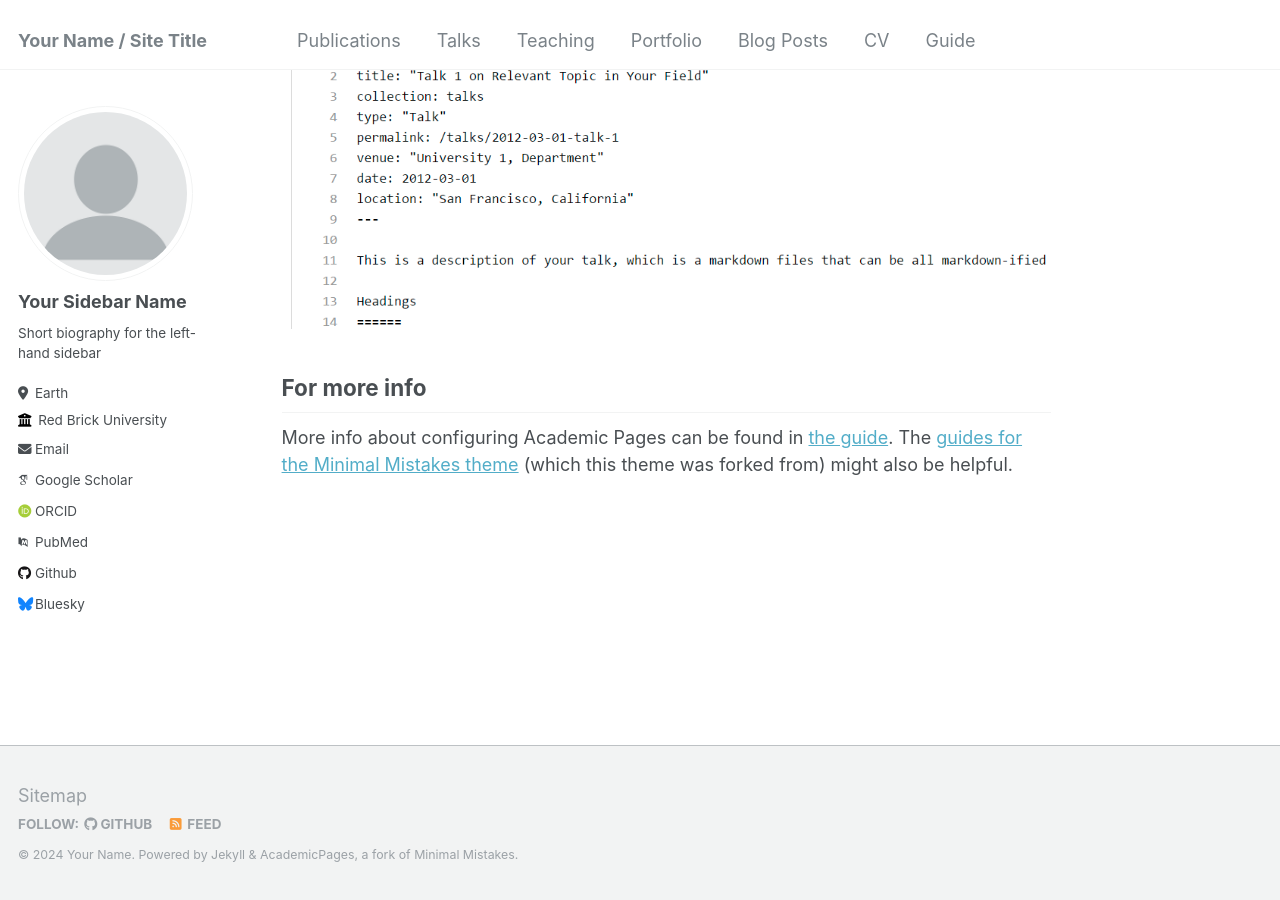
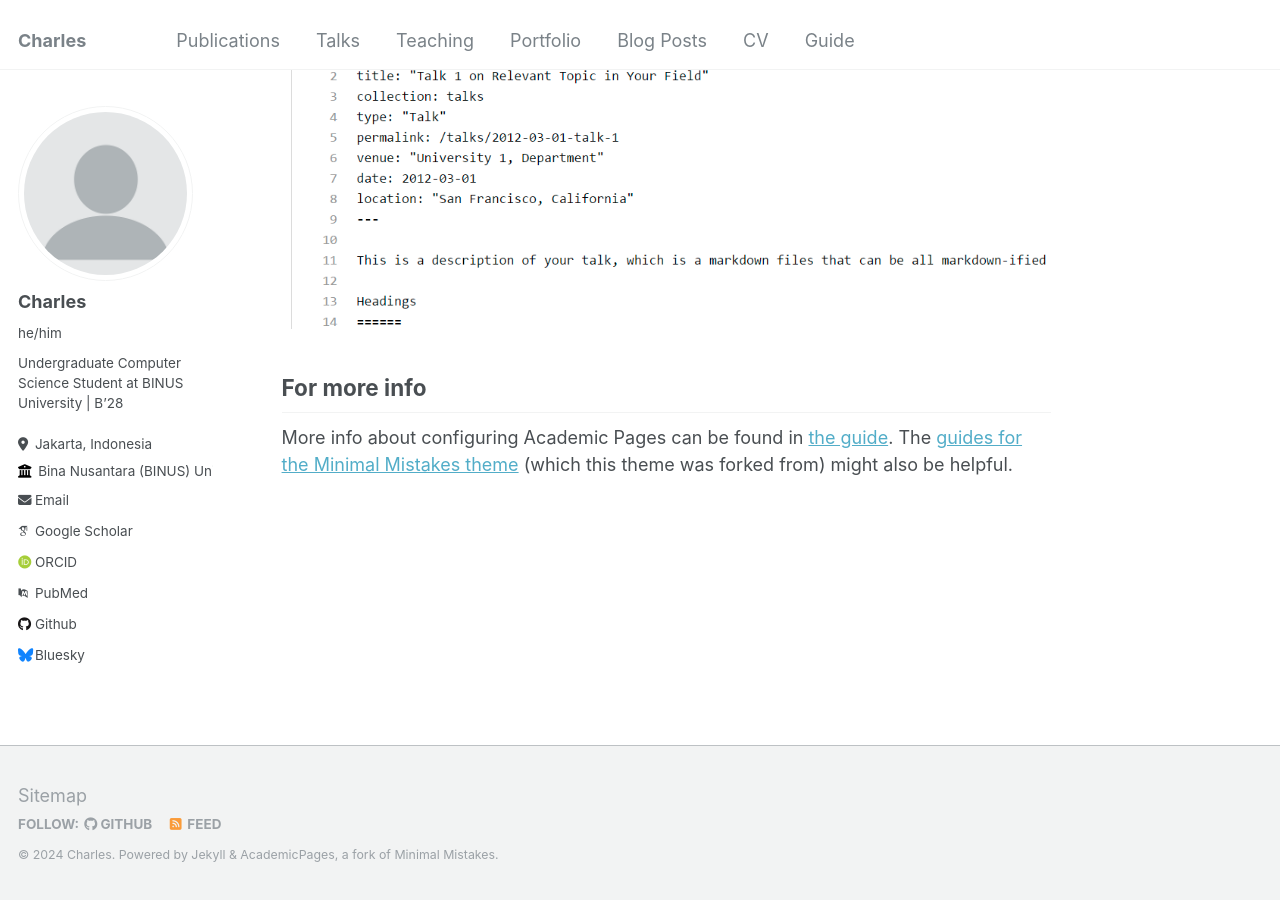
Before and after one commit to CharCG/charcg.github.io, a Jekyll site: the page built from _pages/about.md, in a window 1280 px wide and 900 px high, scrolled down 2660 px. Built offline with Jekyll 4.4.1, drawn with Linux system fonts in a browser that asks for light colours; some web fonts are replaced.

Commit message:
chore: config changes

```diff
--- a/_config.yml
+++ b/_config.yml
@@ -8,13 +8,13 @@
 
 # Basic Site Settings
 locale                   : "en-US"
-title                    : "Your Name / Site Title"
+title                    : "Charles"
 title_separator          : "-"
-name                     : &name "Your Name"
+name                     : &name "Charles"
 description              : &description "personal description"
-url                      : https://academicpages.github.io # the base hostname & protocol for your site e.g. "https://mmistakes.github.io"
+url                      : https://charcg.github.io # the base hostname & protocol for your site e.g. "https://mmistakes.github.io"
 baseurl                  : "" # the subpath of your site, e.g. "/blog"
-repository               : "academicpages/academicpages.github.io"
+repository               : "charcg/charcg.github.io"
 
 # Site Author - The following control what appear as part of the author content on the side bar.
 #               If a field is blank the icon and link will not appear, otherwise it will be shown.
@@ -22,11 +22,11 @@ repository               : "academicpages/academicpages.github.io"
 author:
   # Biographic information
   avatar           : "profile.png"
-  name             : "Your Sidebar Name"
-  pronouns         : # example: "she/her"
-  bio              : "Short biography for the left-hand sidebar"
-  location         : "Earth"
-  employer         : "Red Brick University"
+  name             : "Charles"
+  pronouns         : "he/him" # example: "she/her"
+  bio              : "Undergraduate Computer Science Student at BINUS University | B’28"
+  location         : "Jakarta, Indonesia"
+  employer         : "Bina Nusantara (BINUS) University"
   uri              : # URL
   email            : "none@example.org"
 
@@ -43,7 +43,7 @@ author:
   bitbucket        : # Username - Update with your username on the site
   codepen          : # Username
   dribbble         : # Username
-  github           : "academicpages"
+  github           : "charcg"
   kaggle           : # Username
   stackoverflow    : # User number or user number and name (i.e., use "1" or "1/jeff-atwood")
 
```
